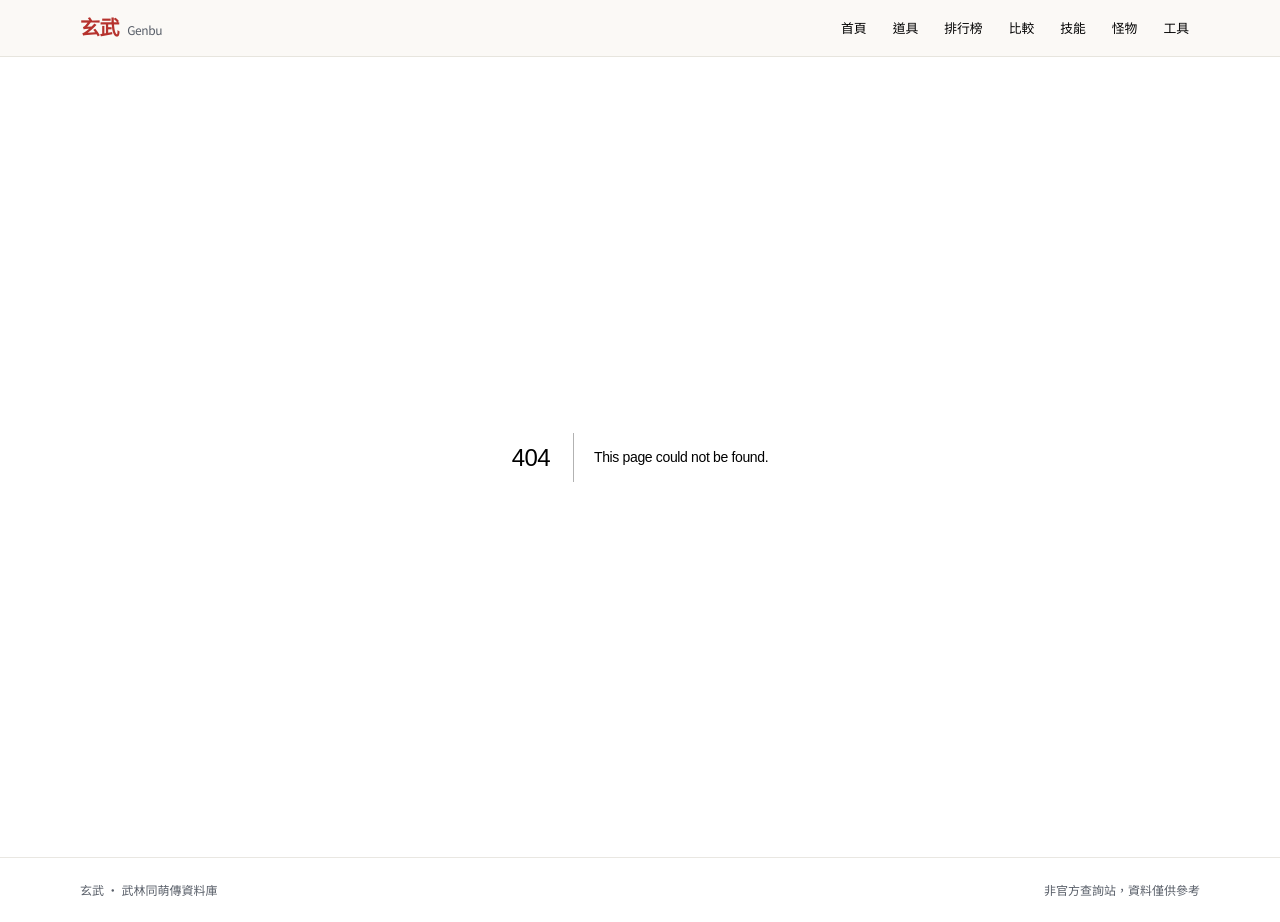
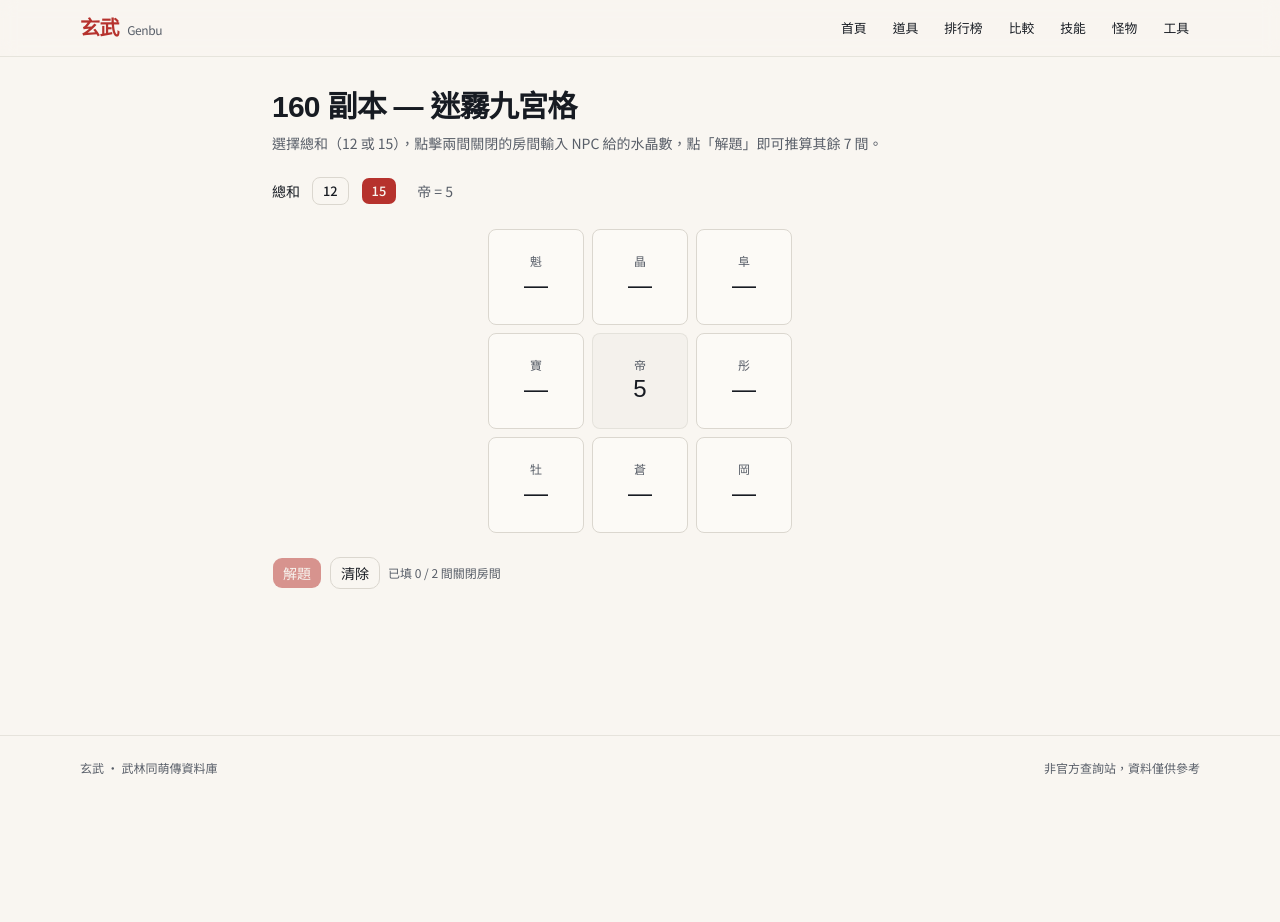
Before and after one commit to hanshino/genbu, a Next.js app: page /tools/160 in a window 1280 px wide. Before the commit this address had no page. After the commit the page ends 800 px from the top, so only its background shows below. Built offline with nearby package versions, Linux system fonts and the light colour scheme.

Commit message:
feat(phase4): 160 forest-matrix UI with number-pad popover

```diff
--- /dev/null
+++ b/src/app/tools/160/page.tsx
@@ -0,0 +1,21 @@
+import type { Metadata } from "next";
+import { ForestMatrixSolver } from "@/components/tools/forest-matrix-solver";
+
+export const metadata: Metadata = {
+  title: "160 迷霧九宮格 | Genbu",
+  description: "迷霧九宮格九宮格魔方解題器。",
+};
+
+export default function ForestMatrixPage() {
+  return (
+    <div className="mx-auto max-w-3xl px-4 py-8">
+      <header className="mb-6">
+        <h1 className="font-heading text-3xl font-bold">160 副本 — 迷霧九宮格</h1>
+        <p className="text-muted-foreground mt-2 text-sm">
+          選擇總和（12 或 15），點擊兩間關閉的房間輸入 NPC 給的水晶數，點「解題」即可推算其餘 7 間。
+        </p>
+      </header>
+      <ForestMatrixSolver />
+    </div>
+  );
+}
--- /dev/null
+++ b/src/components/tools/forest-matrix-solver.tsx
@@ -0,0 +1,160 @@
+"use client";
+
+import { useMemo, useState } from "react";
+import { Button } from "@/components/ui/button";
+import { cn } from "@/lib/utils";
+import {
+  ROOM_NAMES,
+  solveForestMatrix,
+  type RoomName,
+  type ForestMatrixResult,
+} from "@/lib/solvers/forest-matrix";
+import { NumberPadPopover } from "./number-pad-popover";
+import { InlineAlert } from "./inline-alert";
+
+type Inputs = Record<RoomName, number | null>;
+
+const EMPTY: Inputs = {
+  魁: null, 晶: null, 阜: null,
+  寶: null, 帝: null, 彤: null,
+  牡: null, 蒼: null, 岡: null,
+};
+
+const REASON_MESSAGE: Record<
+  Exclude<ForestMatrixResult, { ok: true }>["reason"],
+  string
+> = {
+  invalid_sum: "總和必須是 12 或 15",
+  invalid_value: "水晶數必須是 1~9 的整數",
+  same_room: "兩間房間不能重複",
+  center_known: "帝之間由總和自動決定，不能當作關閉的房間",
+  redundant_pair: "這兩間互為對稱（通過帝之間的同一條線），無法唯一求解",
+  no_valid_solution: "這組輸入無合法解（推算出的格子超出 1~9）",
+};
+
+export function ForestMatrixSolver() {
+  const [sum, setSum] = useState<12 | 15>(15);
+  const [inputs, setInputs] = useState<Inputs>(EMPTY);
+
+  const known = useMemo(
+    () =>
+      ROOM_NAMES.filter((r) => r !== "帝" && inputs[r] !== null).map((r) => ({
+        room: r,
+        value: inputs[r] as number,
+      })),
+    [inputs],
+  );
+
+  const centerValue = sum / 3;
+  const [result, setResult] = useState<ForestMatrixResult | null>(null);
+
+  function setRoom(r: RoomName, v: number | null) {
+    setInputs((prev) => ({ ...prev, [r]: v }));
+    setResult(null);
+  }
+
+  function onSolve() {
+    if (known.length !== 2) return;
+    setResult(
+      solveForestMatrix({
+        sum,
+        known: [known[0], known[1]],
+      }),
+    );
+  }
+
+  function onClear() {
+    setInputs(EMPTY);
+    setResult(null);
+  }
+
+  const solved = result?.ok ? result.cells : null;
+
+  return (
+    <div className="space-y-6">
+      <div className="flex items-center gap-3">
+        <span className="text-sm font-medium">總和</span>
+        {[12, 15].map((n) => (
+          <Button
+            key={n}
+            variant={sum === n ? "default" : "outline"}
+            size="sm"
+            onClick={() => {
+              setSum(n as 12 | 15);
+              setResult(null);
+            }}
+          >
+            {n}
+          </Button>
+        ))}
+        <span className="text-muted-foreground ml-2 text-sm">
+          帝 = {centerValue}
+        </span>
+      </div>
+
+      <div className="mx-auto grid w-fit grid-cols-3 gap-2">
+        {ROOM_NAMES.map((room) => {
+          const isCenter = room === "帝";
+          const input = inputs[room];
+          const solvedValue = solved ? solved[room] : null;
+          const display = isCenter
+            ? centerValue
+            : input !== null
+              ? input
+              : solvedValue;
+          const isDerived = solved !== null && input === null && !isCenter;
+
+          const cellClasses = cn(
+            "flex h-20 w-20 flex-col items-center justify-center rounded-md border text-center transition-colors",
+            "sm:h-24 sm:w-24",
+            isCenter && "bg-muted/60 border-border/60",
+            !isCenter && display === null && "bg-card hover:bg-muted/40",
+            !isCenter && display !== null && !isDerived && "bg-card",
+            isDerived && "bg-emerald-500/15 border-emerald-500/40 text-emerald-900 dark:text-emerald-200",
+          );
+
+          if (isCenter) {
+            return (
+              <div key={room} className={cellClasses}>
+                <span className="text-muted-foreground text-xs">{room}</span>
+                <span className="font-heading text-2xl">{centerValue}</span>
+              </div>
+            );
+          }
+
+          const trigger = (
+            <button type="button" className={cellClasses}>
+              <span className="text-muted-foreground text-xs">{room}</span>
+              <span className="font-heading text-2xl">
+                {display ?? "—"}
+              </span>
+            </button>
+          );
+
+          return (
+            <NumberPadPopover
+              key={room}
+              value={input}
+              trigger={trigger}
+              onPick={(v) => setRoom(room, v)}
+            />
+          );
+        })}
+      </div>
+
+      <div className="flex items-center gap-2">
+        <Button disabled={known.length !== 2} onClick={onSolve}>
+          解題
+        </Button>
+        <Button variant="outline" onClick={onClear}>
+          清除
+        </Button>
+        <span className="text-muted-foreground text-xs">
+          已填 {known.length} / 2 間關閉房間
+        </span>
+      </div>
+
+      {result && !result.ok && <InlineAlert>{REASON_MESSAGE[result.reason]}</InlineAlert>}
+    </div>
+  );
+}
--- /dev/null
+++ b/src/components/tools/number-pad-popover.tsx
@@ -0,0 +1,51 @@
+"use client";
+
+import * as React from "react";
+import { useState } from "react";
+import { Popover, PopoverContent, PopoverTrigger } from "@/components/ui/popover";
+import { Button } from "@/components/ui/button";
+
+type Props = {
+  value: number | null;
+  disabled?: boolean;
+  trigger: React.ReactElement;
+  onPick: (n: number | null) => void;
+};
+
+export function NumberPadPopover({ value, disabled, trigger, onPick }: Props) {
+  const [open, setOpen] = useState(false);
+  return (
+    <Popover open={open} onOpenChange={setOpen}>
+      <PopoverTrigger render={trigger} disabled={disabled} />
+      <PopoverContent className="w-auto p-2">
+        <div className="grid grid-cols-3 gap-1">
+          {[1, 2, 3, 4, 5, 6, 7, 8, 9].map((n) => (
+            <Button
+              key={n}
+              variant={value === n ? "default" : "outline"}
+              size="sm"
+              className="h-11 w-11 text-base"
+              onClick={() => {
+                onPick(n);
+                setOpen(false);
+              }}
+            >
+              {n}
+            </Button>
+          ))}
+          <Button
+            variant="ghost"
+            size="sm"
+            className="col-span-3 h-9"
+            onClick={() => {
+              onPick(null);
+              setOpen(false);
+            }}
+          >
+            清除
+          </Button>
+        </div>
+      </PopoverContent>
+    </Popover>
+  );
+}
```
